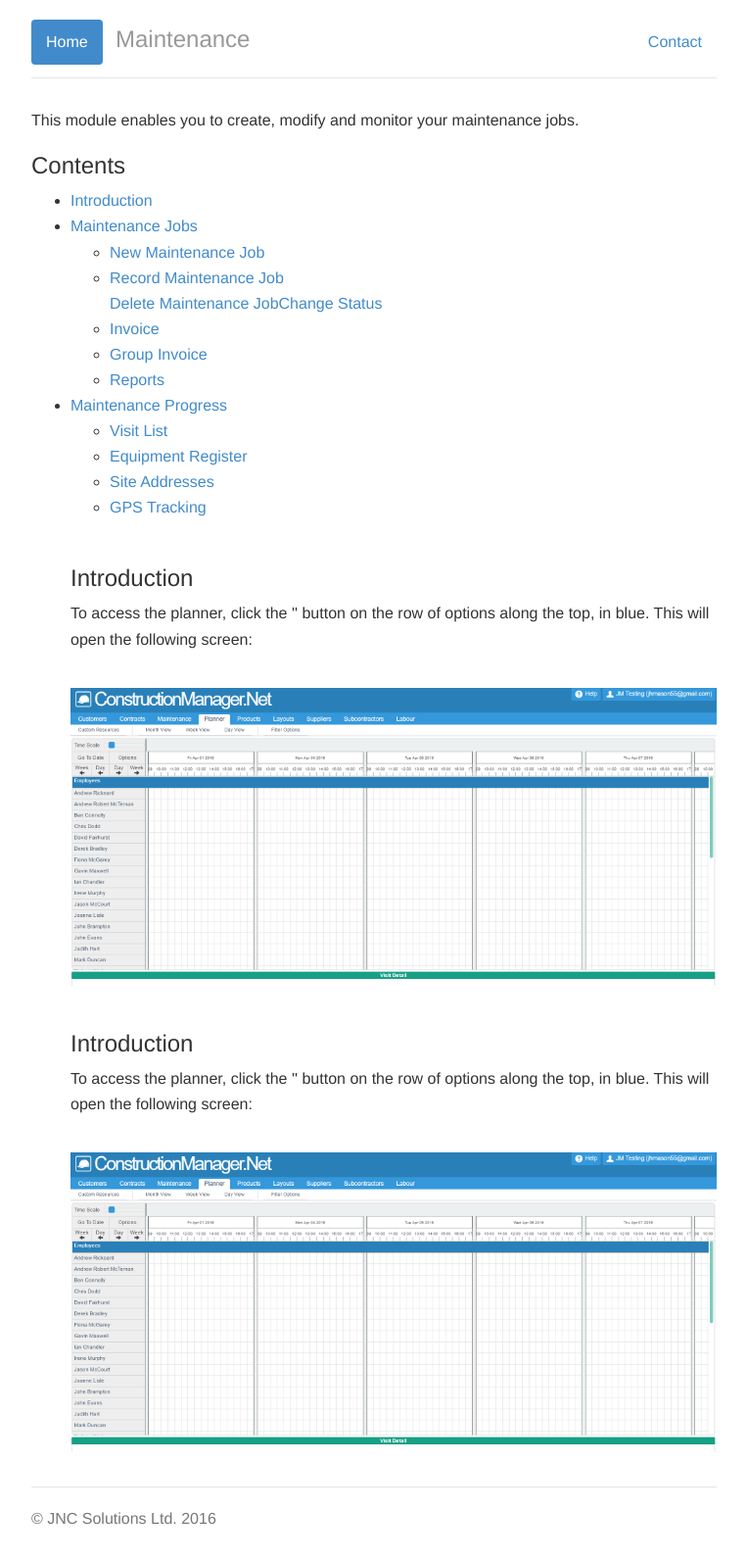
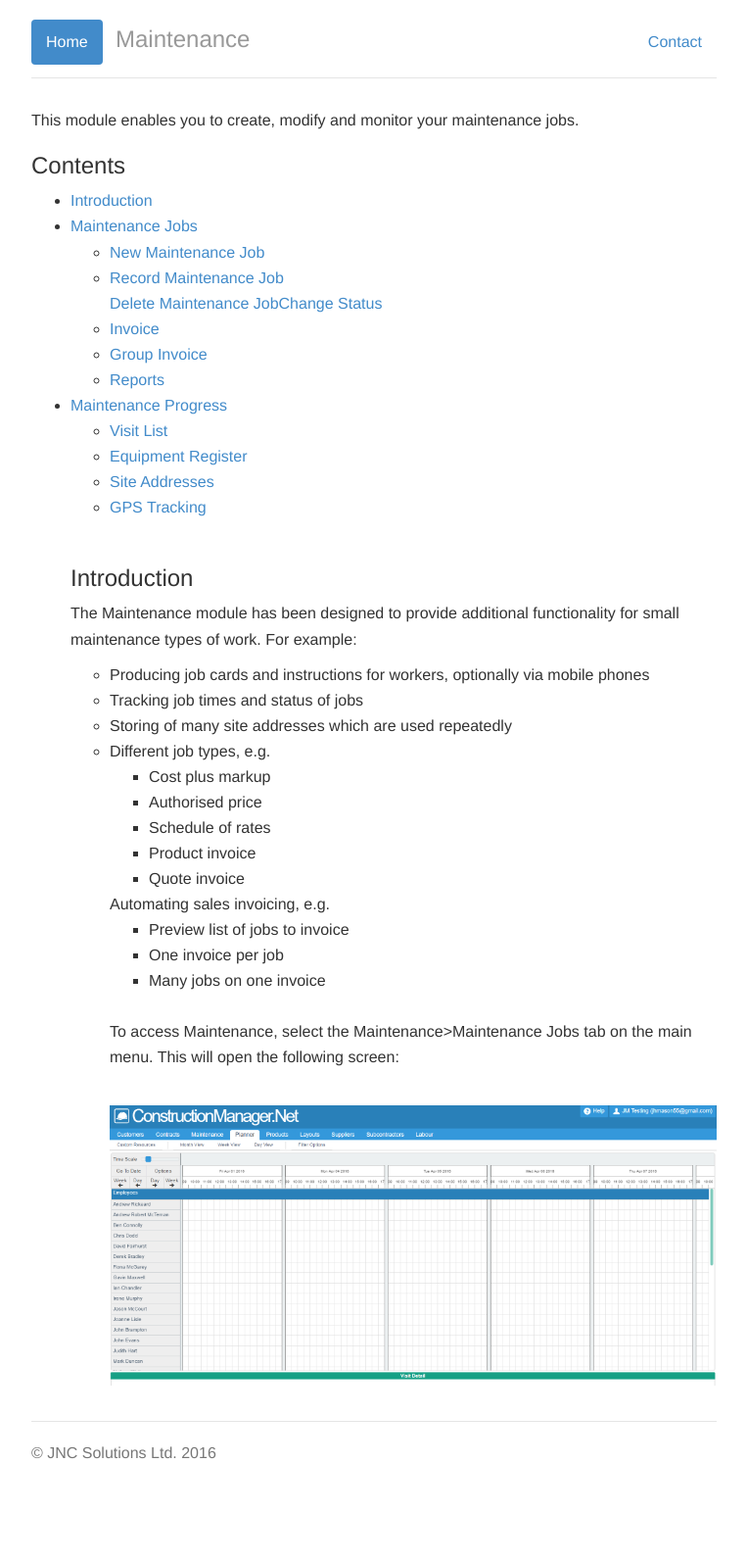
Before and after one commit to JNCSolutions/ConstructionManagerDocs, a Jekyll site: the page built from maintenance.html, in a window 1280 px wide. Shown: the whole page at 98% size, without its empty margins (258-1021 px from the left). Built offline with Jekyll 4.4.1, drawn with Linux system fonts in a browser that asks for light colours; after the commit the page ends 1526 px from its top, so only the background shows below that.

Commit message:
Update maintenance.html

```diff
--- a/maintenance.html
+++ b/maintenance.html
@@ -27,14 +27,30 @@ title: Maintenance
 
       <br>
     <h3 id="introduction">Introduction</h3>
-      <p>To access the planner, click the '' button on the row of options along the top, in blue.
-          This will open the following screen:</p>
+      <p>The Maintenance module has been designed to provide additional functionality for small maintenance types of work.
+      For example:</p>
+      <ul>
+        <li>Producing job cards and instructions for workers, optionally via mobile phones</li>
+        <li>Tracking job times and status of jobs</li>
+        <li>Storing of many site addresses which are used repeatedly</li>
+        <li>Different job types, e.g.</li>
+        <ul>
+          <li>Cost plus markup</li>
+          <li>Authorised price</li>
+          <li>Schedule of rates</li>
+          <li>Product invoice</li>
+          <li>Quote invoice</li>
+        </ul
+        <li>Automating sales invoicing, e.g.</li>
+        <ul>
+          <li>Preview list of jobs to invoice</li>
+          <li>One invoice per job</li>
+          <li>Many jobs on one invoice</li>
+        </ul
+      </ul>
       <br>
-      <img src="img/Planner_List_01.PNG" style="width: 100%;">
-      <br> <br>
 
-      <h3 id="introduction">Introduction</h3>
-      <p>To access the planner, click the '' button on the row of options along the top, in blue.
+      <p>To access Maintenance, select the Maintenance>Maintenance Jobs tab on the main menu.
           This will open the following screen:</p>
       <br>
       <img src="img/Planner_List_01.PNG" style="width: 100%;">
```
